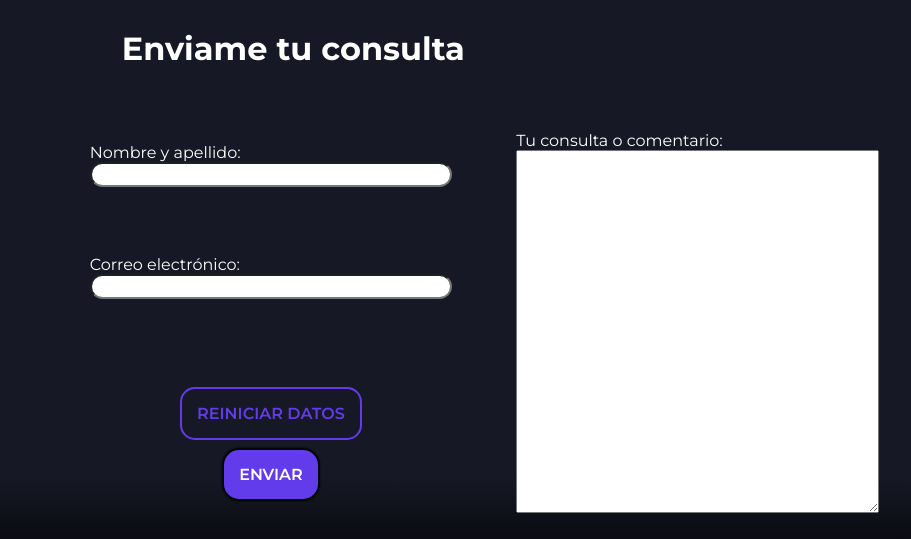
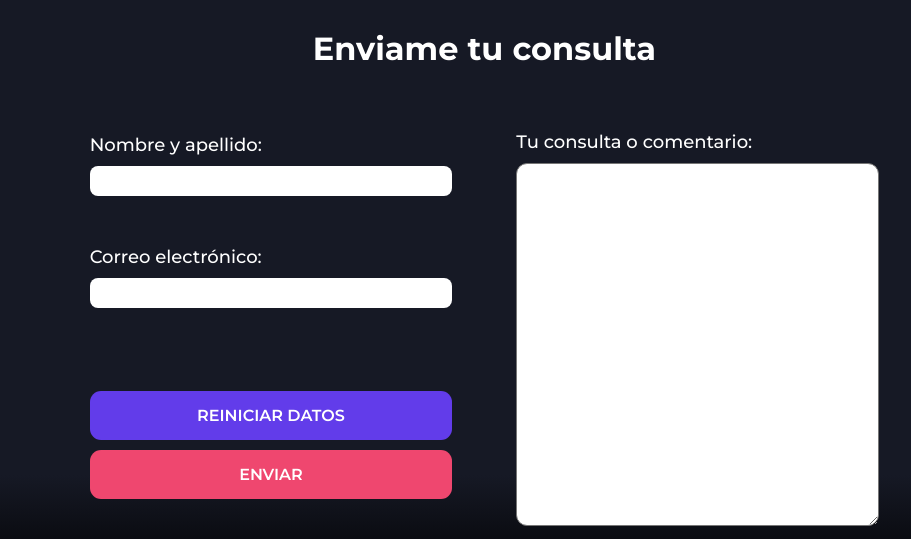
Before and after one commit to mateocubertie/PF-Cubertie, a plain HTML site: page pages/contacto.html in a window 1280 px wide. Shown: the part 261-800 px from the top of the page, 369-1280 px from the left. Drawn offline with nearby package versions, Linux system fonts and the light colour scheme.

Commit message:
css_asesorias

```diff
--- a/css/style.css
+++ b/css/style.css
@@ -1,9 +1,15 @@
 @import url('https://fonts.googleapis.com/css2?family=Montserrat:ital,wght@0,100..900;1,100..900&display=swap');
+@import url('https://fonts.googleapis.com/css2?family=Roboto:ital,wght@0,100;0,300;0,400;0,500;0,700;0,900;1,100;1,300;1,400;1,500;1,700;1,900&display=swap');
 
 .montserrat-normal {
     font-family: "Montserrat", sans-serif;
     font-optical-sizing: auto;
     font-weight: 300;
+    font-style: normal;
+}
+.roboto-regular {
+    font-family: "Roboto", sans-serif;
+    font-weight: 400;
     font-style: normal;
 }
 
@@ -79,7 +85,7 @@ body {
 /*--MAIN INDEX--*/
 .hero {
     width: 100%;
-    background-position: center;
+    background-position: right;
     background-repeat: no-repeat;
     background-size: cover;
     background-color: black;
@@ -236,7 +242,6 @@ body {
     font-family: "Montserrat", sans-serif;
     color: white;
     background: rgba(22, 25, 37, 1);
-    /*background: linear-gradient(0deg, rgba(3,6,18,1) 0%, rgba(22, 25, 37,1) 57%);*/
 }
 
 .index-card {
@@ -274,7 +279,7 @@ body {
     font-family: "Montserrat", sans-serif;
     font-size: 16px;
     font-weight: 600;
-    background-color: #623CEA;
+    background-color: #EF476F;
     color: white;
     border-color: black;
     border-width: 2px;
@@ -339,10 +344,8 @@ body {
 .clientes .tarjeta-cliente img {
     height: auto;
     width: 40%;
-    /*border: 3px solid;
-    border-color: rgba(85, 85, 85, 0.65);*/
+    border-color: rgba(85, 85, 85, 0.65);
     border-radius: 25%;
-    /*box-shadow: 5px 5px 5px rgba(111, 0, 255, 0.65);*/
     box-shadow: 5px 5px 3px rgba(108, 108, 108, 0.65);
 }
 
@@ -830,9 +833,9 @@ body {
 }
 .form-header {
     grid-area: fheader;
-    width: 85%;
-    justify-content: flex-start;
-    justify-self: center;
+    width: 100%;
+    text-align: center;
+    justify-self: flex-start;
 }
 .form-nombre {
     grid-area: fnombre;
@@ -843,13 +846,19 @@ body {
     justify-self: center;
     height: 90%;
 }
-.form-nombre input, .form-mail input {
-    height: 25%;
-    border-radius: 15px;
-    font-family: 'Gill Sans', 'Gill Sans MT', Calibri, 'Trebuchet MS', sans-serif;
+.contacto-form div label {
     font-weight: 500;
     font-size: 18px;
-    padding: 0 5% 0 5%;
+    margin-bottom: 10px;
+}
+.form-nombre input, .form-mail input {
+    height: 30%;
+    border-radius: 8px;
+    border-style: none;
+    font-family: "Roboto", sans-serif;
+    font-weight: 400;
+    font-size: 18px;
+    padding: 10px 10px 10px 10px;
 }
 .form-mail {
     grid-area: fmail;
@@ -859,24 +868,28 @@ body {
     height: 90%;
     width: 85%;
     justify-self: center;
+}
+.form-reset, .form-enviar {
+    width: 85%;
 }
 .form-reset {
     grid-area: freset;
     justify-self: center;
     align-self: flex-end;
 }
-.form-reset input {
+.form-reset input, .form-enviar input {
     font-family: "Montserrat", sans-serif;
     font-weight: 600;
-    background-color: transparent;
-    color: #623CEA;
-    border-color: #623CEA;
-    border-width: 2px;
-    border-radius: 15px;
-    border-style: solid;
+    border-radius: 11px;
     text-transform: uppercase;
     padding: 15px;
     margin: 5px 0px 5px 0px;
+    border-style: none;
+    width: 100%;
+    color: white;
+}
+.form-reset input {
+    background-color: #623CEA;
 }
 .form-enviar {
     grid-area: fenviar;
@@ -884,19 +897,11 @@ body {
     align-self: flex-start;
 }
 .form-enviar input {
-    font-family: "Montserrat", sans-serif;
-    background-color: #623CEA;
-    border: none;
-    color: white;
-    font-weight: 600;
-    border-radius: 15px;
-    text-transform: uppercase;
-    box-shadow: 0px 0px 2px 2px black;
-    padding: 15px;
-    margin: 5px 0px 5px 0px;
-}
-.form-reset:hover, .form-enviar:hover {
+    background-color: #EF476F;
+}
+.form-reset input:hover, .form-enviar input:hover {
     transform: scale(1.1);
+    transition: all ease 0.2s;
     background-color: #07a0C3;
 }
 .form-consulta {
@@ -909,6 +914,11 @@ body {
 }
 .form-consulta textarea {
     height: 90%;
+    border-radius: 11px;
+    font-family: "Roboto", sans-serif;
+    font-weight: 400;
+    font-size: 18px;
+    padding: 10px 10px 10px 10px;
 }
 /*--FOOTER--*/
 footer {
@@ -917,14 +927,6 @@ footer {
     font-family: "Montserrat", sans-serif;
     color: white;
 }
-
-/*.footerbox {
-    width: 100%;
-    display: flex;
-    flex-wrap: wrap;
-    justify-content: center;
-    align-items: center;
-} */
 
 .footer-grid-container {
     display: grid;
@@ -1381,6 +1383,10 @@ footer {
 }
 
 @media screen and (max-width:375px) {
+    .historia {
+        min-height: 0;
+        padding-bottom: 20px;
+    }
     .box-historia h1 {
         font-size: 32px;
     }
@@ -1452,12 +1458,6 @@ footer {
     }
 }
 @media screen and (max-width: 570px) {
-    /*.intlinks .wrapper-secciones {
-        flex-wrap: wrap;
-    }
-    .intlinks .politicas {
-        flex-wrap: wrap;
-    }*/
     .intlinks {
         display: flex;
         padding: 0 15px 0 15px;
```
Also changed, not shown: pages/asesorias.html (+4 -0 lines).
